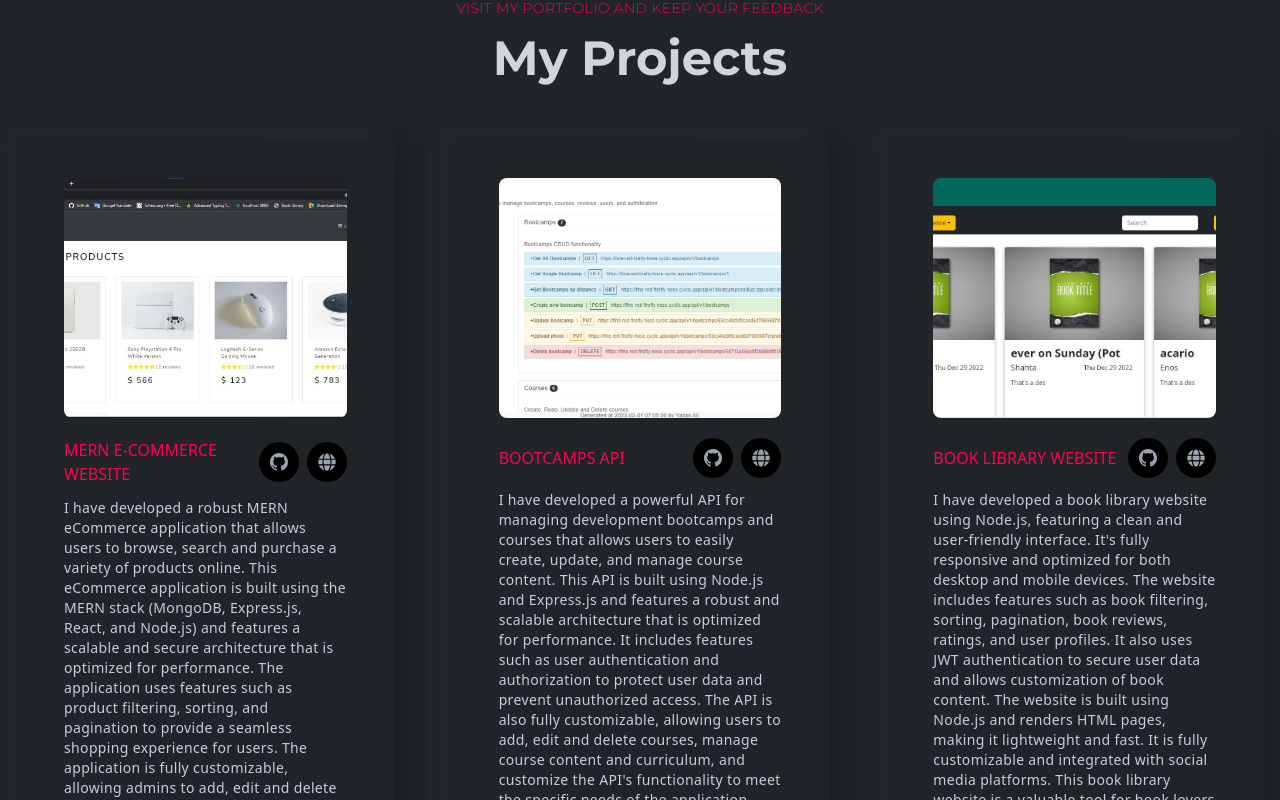
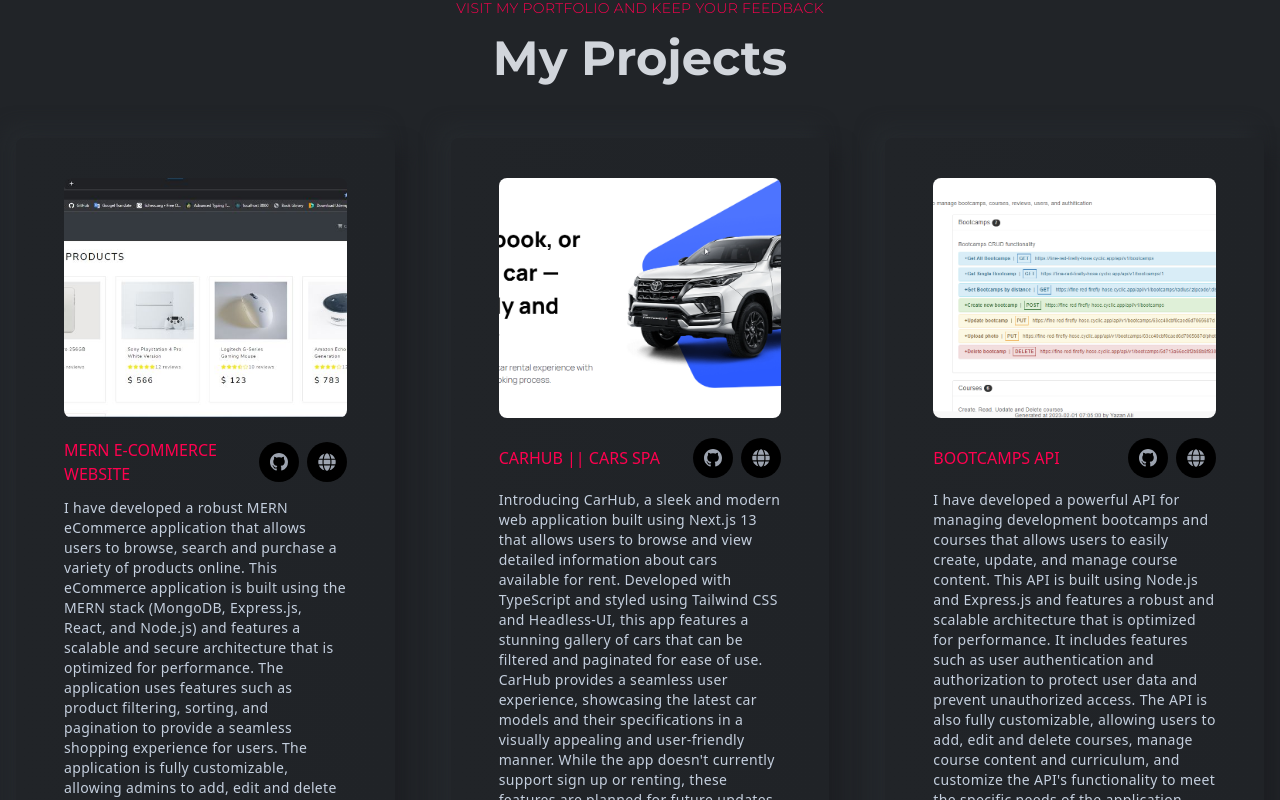
Before and after one commit to Yazan-Ali-01/Portfolio-old, a React (Create React App) app: page / in a window 1280 px wide. Shown: the part 2000-2800 px from the top of the page. Built offline with nearby package versions, Linux system fonts and the light colour scheme.

Commit message:
added to experiece and projects sections

```diff
--- a/src/assets/index.js
+++ b/src/assets/index.js
@@ -3,6 +3,7 @@ import bannerImg from './images/bannerImg.png';
 import projectOne from './images/projects/projectOne.jpg';
 import projectTwo from './images/projects/projectTwo.jpg';
 import projectThree from './images/projects/projectThree.jpg';
+import projectFour from './images/projects/projectFour.png';
 import testimonialOne from './images/testmonial/testimonialOne.png';
 import testimonialTwo from './images/testmonial/testimonialTwo.png';
 import quote from './images/testmonial/quote.png';
@@ -14,6 +15,7 @@ export {
   projectOne,
   projectTwo,
   projectThree,
+  projectFour,
   testimonialOne,
   testimonialTwo,
   quote,
--- a/src/components/projects/Projects.js
+++ b/src/components/projects/Projects.js
@@ -1,6 +1,6 @@
 import React from 'react';
 import Title from '../layouts/Title';
-import { projectOne, projectTwo, projectThree } from '../../assets/index';
+import { projectOne, projectTwo, projectThree, projectFour} from '../../assets/index';
 import ProjectsCard from './ProjectsCard';
 
 const Projects = () => {
@@ -23,6 +23,13 @@ const Projects = () => {
           src={projectOne}
         />
         <ProjectsCard
+          title='CarHub || Cars SPA'
+          des="Introducing CarHub, a sleek and modern web application built using Next.js 13 that allows users to browse and view detailed information about cars available for rent. Developed with TypeScript and styled using Tailwind CSS and Headless-UI, this app features a stunning gallery of cars that can be filtered and paginated for ease of use. CarHub provides a seamless user experience, showcasing the latest car models and their specifications in a visually appealing and user-friendly manner. While the app doesn't currently support sign up or renting, these features are planned for future updates. Please note that there is a known issue with the application where changing any search parameter will cause the page to scroll to the top, which is currently a bug in Next.js 13. With its modern design and intuitive interface, CarHub is the perfect tool for car enthusiasts and those looking to rent a car."
+          githubLink={'https://github.com/Yazan-Ali-01/CarCove'}
+          liveDemoLink={'https://car-cove.vercel.app/'}
+          src={projectFour}
+        />
+        <ProjectsCard
           title='Bootcamps API'
           des="I have developed a powerful API for managing development bootcamps and courses that allows users to easily create, update, and manage course content. This API is built using Node.js and Express.js and features a robust and scalable architecture that is optimized for performance. It includes features such as user authentication and authorization to protect user data and prevent unauthorized access. The API is also fully customizable, allowing users to add, edit and delete courses, manage course content and curriculum, and customize the API's functionality to meet the specific needs of the application. Additionally, it uses MongoDB as a database to store and manage course data, ensuring that the data is organized and easily accessible. Overall, this development bootcamp and course management API is a valuable tool for developers and businesses looking to manage their course content and provide a better user experience for their students."
           githubLink={'https://github.com/Yazan-Ali-01/Developers-Camp-Api'}
--- a/src/components/projects/ProjectsCard.js
+++ b/src/components/projects/ProjectsCard.js
@@ -20,13 +20,13 @@ const ProjectsCard = ({ title, des, src, githubLink, liveDemoLink }) => {
             </h3>
             <div className='flex gap-2'>
               <span className='text-lg w-10 h-10 rounded-full bg-black inline-flex justify-center items-center text-gray-400 hover:text-designColor duration-300 cursor-pointer'>
-                <a href={githubLink}>
+                <a href={githubLink} target="_blank">
                   {' '}
                   <BsGithub />
                 </a>
               </span>
               <span className='text-lg w-10 h-10 rounded-full bg-black inline-flex justify-center items-center text-gray-400 hover:text-designColor duration-300 cursor-pointer'>
-                <a href={liveDemoLink}>
+                <a href={liveDemoLink} target="_blank">
                   <FaGlobe />
                 </a>
               </span>
--- a/src/components/resume/Education.js
+++ b/src/components/resume/Education.js
@@ -53,6 +53,12 @@ const Education = () => {
           </div>
           <div className='mt-6 lgl:mt-14 w-full border-l-[6px] border-l-black border-opacity-30 flex flex-col gap-10'>
             <ResumeCard
+              title='Software Developer'
+              subTitle='BeInMedia - (2023 - Present)'
+              result='REMOTE'
+              des="I've joined BeinMedia's team as a software developer! In this role, I'll be working on developing cutting-edge software solutions to meet the needs of our clients. I'm looking forward to collaborating with my colleagues and contributing to the continued success of the company."
+            />
+            <ResumeCard
               title='Freelance Web Developer'
               subTitle='Fiverr - (2019 - Present)'
               result='REMOTE'
@@ -62,13 +68,13 @@ Throughout my time on Fiverr, I have consistently received positive feedback fro
             />
             <ResumeCard
               title='Trainer at Syrian Computer Society (SCS)'
-              subTitle='Training at Syrian Computer Society (SCS) - (2022 - Present)'
+              subTitle='Training at Syrian Computer Society (SCS) - (2023)'
               result='SYRIA'
               des='As a trainer at the Syrian Computer Society (SCS), I had the opportunity to teach and mentor students in a range of courses related to the MERN (MongoDB, Express, React, Node.js) stack. My responsibilities included preparing and delivering lectures, designing and grading assignments and exams, and providing individual feedback and support to students.'
             />
             <ResumeCard
               title='Software Tester '
-              subTitle='usertesting.com - (2020 - present)'
+              subTitle='usertesting.com - (2020 - 2023)'
               result='SYRIA'
               des='As a software tester at usertesting.com, I am responsible for conducting functional testing on various software applications to ensure they meet quality standards and provide a positive user experience.'
             />
```
Also changed, not shown: src/assets/images/projects/projectFour.png (added).
